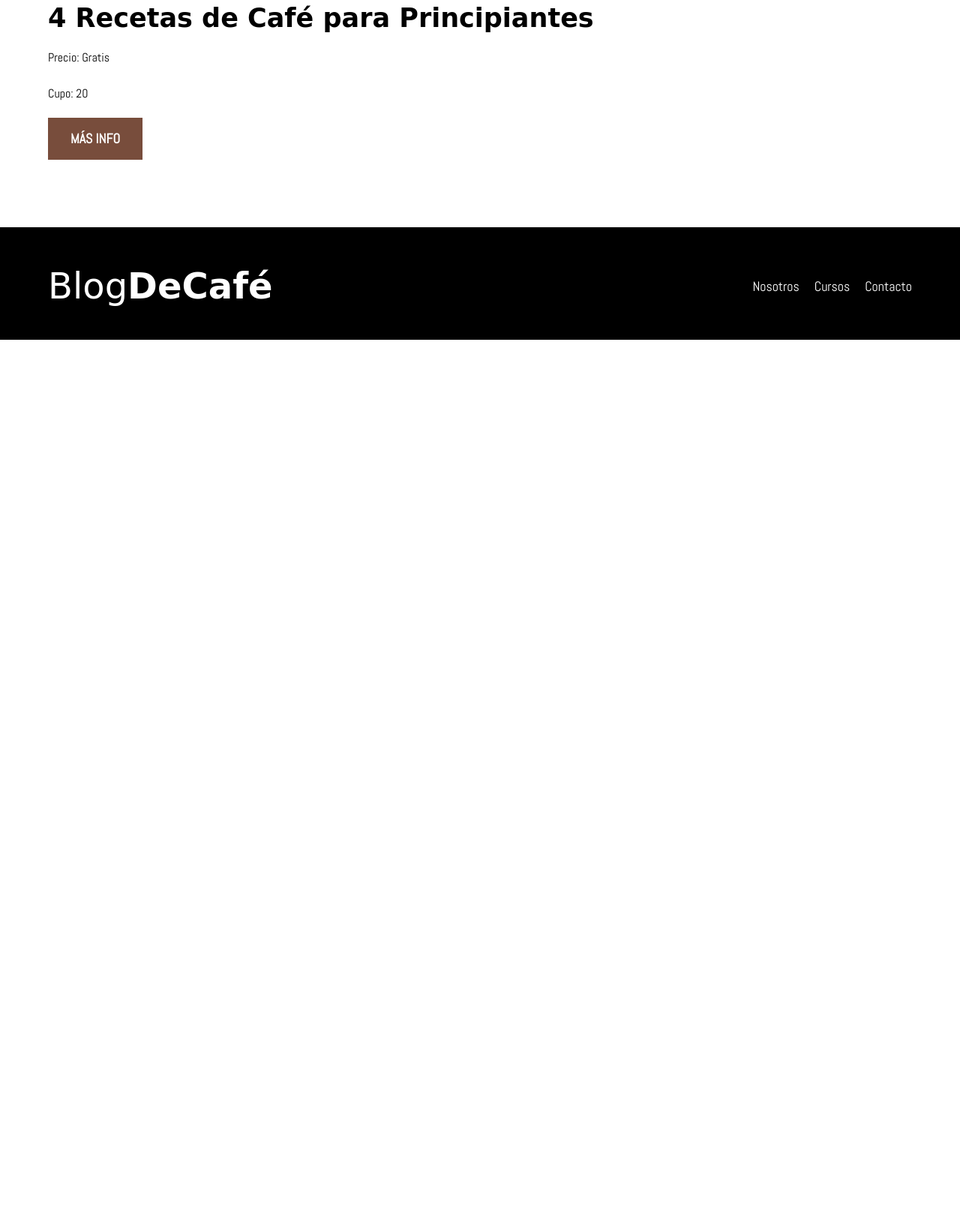
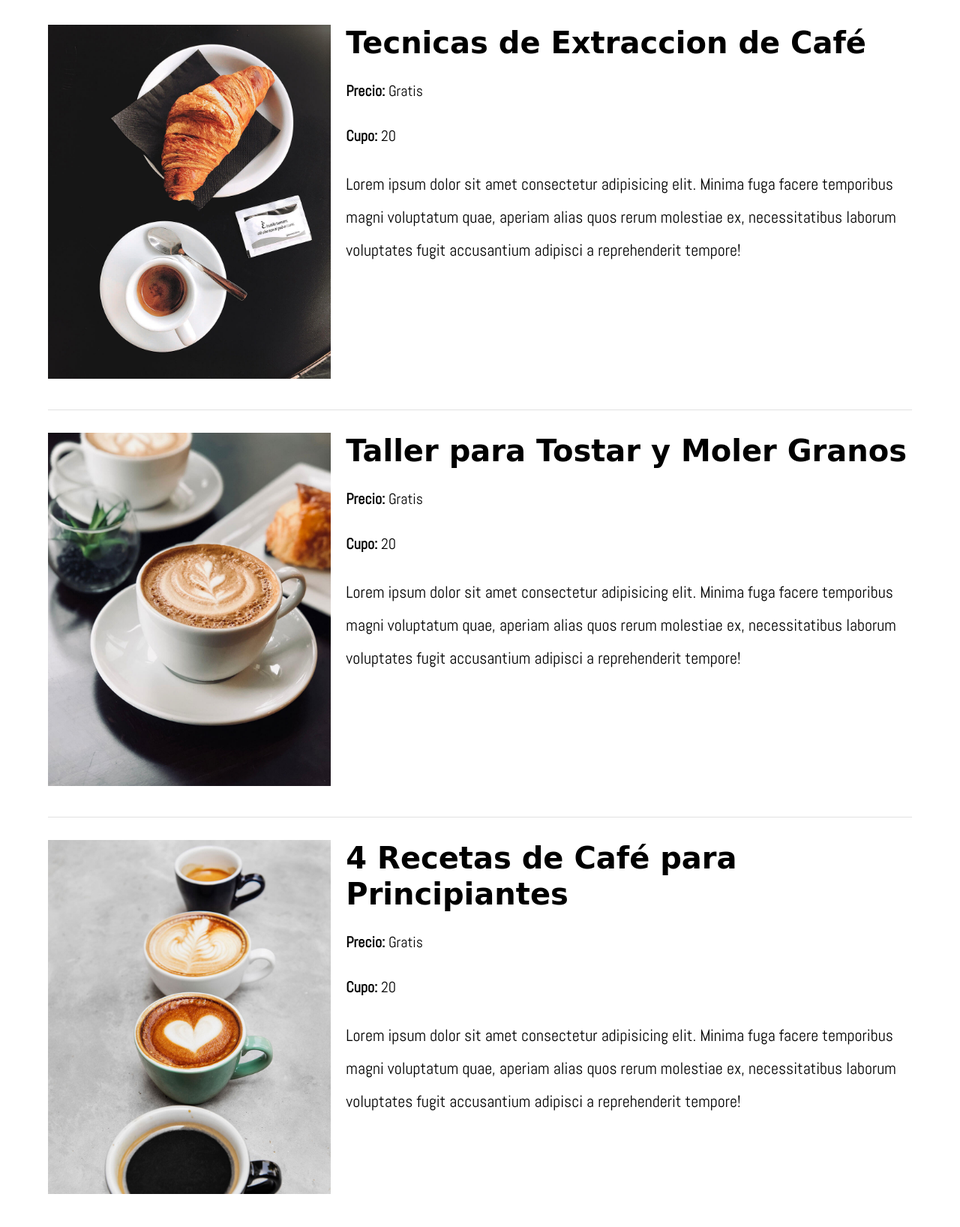
Before and after one commit to fedevargas110/Blog-Cafe, a plain HTML site: page cursos.html in a window 1280 px wide. Shown: the part 757-2393 px from the top of the page at 75% size. Before the commit the page ends 1210 px from the top, so only its background shows below. Drawn offline with Linux system fonts and the light colour scheme; a web font is replaced by a local one.

Commit message:
Pagina cursos terminada

```diff
--- a/css/style.css
+++ b/css/style.css
@@ -216,12 +216,14 @@ img{
     margin-bottom: 2rem;
 }
 
-.widget-curso__label{
+.widget-curso__label,
+.curso__label{
     font-family: var(--fuenteT);
     font-weight: bold;
 }
 
-.widget-curso__info{
+.widget-curso__info,
+.curso__info{
     font-weight: normal;
 }
 
@@ -231,7 +233,9 @@ img{
 }
 
 .widget-curso__label,
-.widget-curso__info{
+.widget-curso__info,
+.curso__label,
+.curso__info{
     font-size: 2rem;
 }
 
@@ -279,3 +283,28 @@ img{
 .titulo-cursos{
     font-size: 5rem;
 }
+
+@media (min-width:768px) {
+    .curso{
+        display: grid;
+        grid-template-columns: 1fr 2fr;
+        column-gap: 2rem;
+    }
+}
+
+.curso{
+    padding: 3rem 0;
+    border-bottom: 1px solid var(--gris);
+}
+
+.curso:last-of-type{
+    border-bottom: none;
+}
+
+.curso__descripcion{
+    font-size: 2.2rem;
+}
+
+.cursos__titulo{
+    font-size: 4rem;
+}
--- a/cursos.html
+++ b/cursos.html
@@ -35,11 +35,57 @@
         <h3 class="centrar-texto titulo-cursos">Nuestros Próximos Cursos y Talleres</h3>
 
         <div class="curso">
-            <h4 class="no-margin cursos-titulo">4 Recetas de Café para Principiantes</h4>
-            <p class="curso__label">Precio: <span class="curso__info">Gratis</span></p>
+            <div class="curso__imagen">
+                <img src="img/curso1.jpg" alt="imagen del curso">
+            </div>
+            <div class="curso__informacion">
+                <h4 class="no-margin cursos__titulo">Tecnicas de Extraccion de Café</h4>
+                <p class="curso__label">Precio: <span class="curso__info">Gratis</span></p>
 
-            <p class="curso__label">Cupo: <span class="curso__info">20</span></p>
-            <a href="entrada.html" class="boton boton--secundario">Más Info</a>
+                <p class="curso__label">Cupo: <span class="curso__info">20</span></p>
+
+                <p class="curso__descripcion">
+                    Lorem ipsum dolor sit amet consectetur adipisicing elit.
+                    Minima fuga facere temporibus magni voluptatum quae, aperiam alias quos rerum molestiae ex,
+                    necessitatibus laborum voluptates fugit accusantium adipisci a reprehenderit tempore!
+                </p>
+            </div>
+        </div>
+
+        <div class="curso">
+            <div class="curso__imagen">
+                <img src="img/curso2.jpg" alt="imagen del curso">
+            </div>
+            <div class="curso__informacion">
+                <h4 class="no-margin cursos__titulo">Taller para Tostar y Moler Granos</h4>
+                <p class="curso__label">Precio: <span class="curso__info">Gratis</span></p>
+
+                <p class="curso__label">Cupo: <span class="curso__info">20</span></p>
+
+                <p class="curso__descripcion">
+                    Lorem ipsum dolor sit amet consectetur adipisicing elit.
+                    Minima fuga facere temporibus magni voluptatum quae, aperiam alias quos rerum molestiae ex,
+                    necessitatibus laborum voluptates fugit accusantium adipisci a reprehenderit tempore!
+                </p>
+            </div>
+        </div>
+
+        <div class="curso">
+            <div class="curso__imagen">
+                <img src="img/curso3.jpg" alt="imagen del curso">
+            </div>
+            <div class="curso__informacion">
+                <h4 class="no-margin cursos__titulo">4 Recetas de Café para Principiantes</h4>
+                <p class="curso__label">Precio: <span class="curso__info">Gratis</span></p>
+
+                <p class="curso__label">Cupo: <span class="curso__info">20</span></p>
+
+                <p class="curso__descripcion">
+                    Lorem ipsum dolor sit amet consectetur adipisicing elit.
+                    Minima fuga facere temporibus magni voluptatum quae, aperiam alias quos rerum molestiae ex,
+                    necessitatibus laborum voluptates fugit accusantium adipisci a reprehenderit tempore!
+                </p>
+            </div>
         </div>
     </main>
 
```
